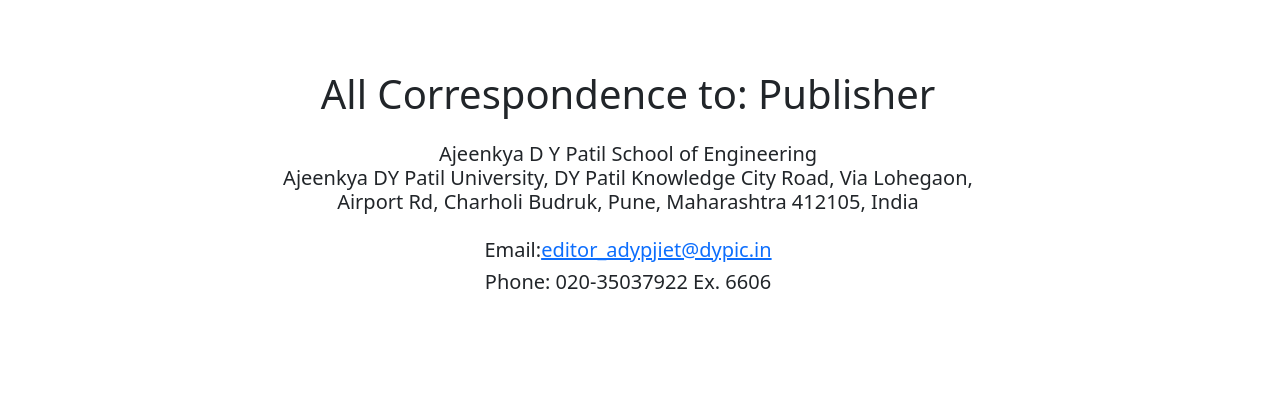
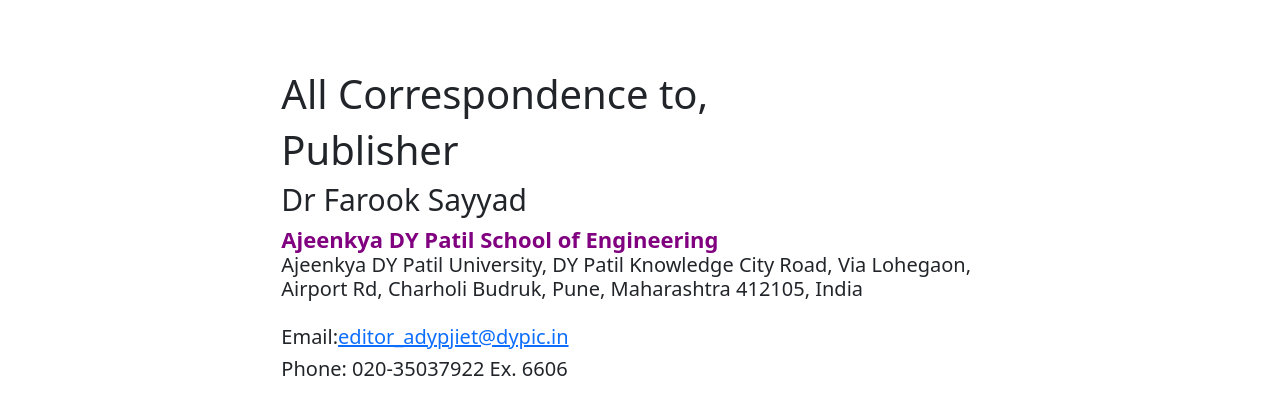
Before and after one commit to harshv06/ADYPU_JOURNAL_FRONTEND, a React (Vite) app: page /PublishingHouse in a window 1280 px wide. Shown: the part 320-734 px from the top of the page. Built offline with nearby package versions, Linux system fonts and the light colour scheme.

Commit message:
Minor changes 2

```diff
--- a/src/components/Editorial.jsx
+++ b/src/components/Editorial.jsx
@@ -311,7 +311,7 @@
           </li>
           <li>
             Submit the manuscript as a email attachment to the editorial office
-            at email id <span style={{fontWeight:'bold'}}>adypjournal@gmail.com</span>. A manuscript number will be sent to
+            at email id <a href="mailto:editor_adypjiet@dypic.in" style={{fontWeight:'bold'}}>editor_adypjiet@dypic.in</a>. A manuscript number will be sent to
             the corresponding author as a acknowledgement.{" "}
           </li>
           <li>
--- a/src/components/Home.jsx
+++ b/src/components/Home.jsx
@@ -201,7 +201,7 @@
               <a href="mailto:saniya.ansari@dypic.in">
               saniya.ansari@dypic.in<br/>
                 </a>
-              <span>EMAIL : </span><a href="mailto:editor_adypjiet@dypic.in">
+              <span>Journal Email : </span><a href="mailto:editor_adypjiet@dypic.in">
               editor_adypjiet@dypic.in
                 </a>
               <br />
--- a/src/components/PublishinHouse/PublishingHouse.jsx
+++ b/src/components/PublishinHouse/PublishingHouse.jsx
@@ -1,6 +1,5 @@
 import React from 'react';
 import Navbar from '../navbar';
-
 
 function PublishingHouse() {
   return (
@@ -8,14 +7,20 @@
       <Navbar />
       <div className="container my-5">
         <div className="row justify-content-center">
-          <div className="col-md-8 text-center">
-            <h1 className="mb-4">All Correspondence to: Publisher</h1>
-
+          <div className="col-md-8 text-justify align-self-center">
+            <h1 style={{fontWeight:'400'}}>All Correspondence to,</h1>
+            <h1 className="font-weight-bold ">Publisher</h1>
+            <h1 style={{fontSize:'30px'}}>Dr Farook Sayyad</h1>
             <h4 className="text-justify mb-4">
-              Ajeenkya D Y Patil School of Engineering<br />
+              <span style={{color:'purple', fontWeight:'bold',fontSize:'22px'}}>Ajeenkya DY Patil School of Engineering</span><br />
               Ajeenkya DY Patil University, DY Patil Knowledge City Road, Via Lohegaon, Airport Rd,
               Charholi Budruk, Pune, Maharashtra 412105, India
             </h4>
+
+            {/* Publisher name with style applied */}
+            {/* <h4 style={{ color: 'purple', fontWeight: 'bold',fontSize:'20px' }}>
+              Publisher: Ajeenkya DY Patil School of Engineering
+            </h4> */}
 
             <div>
               <h4>Email:
```
